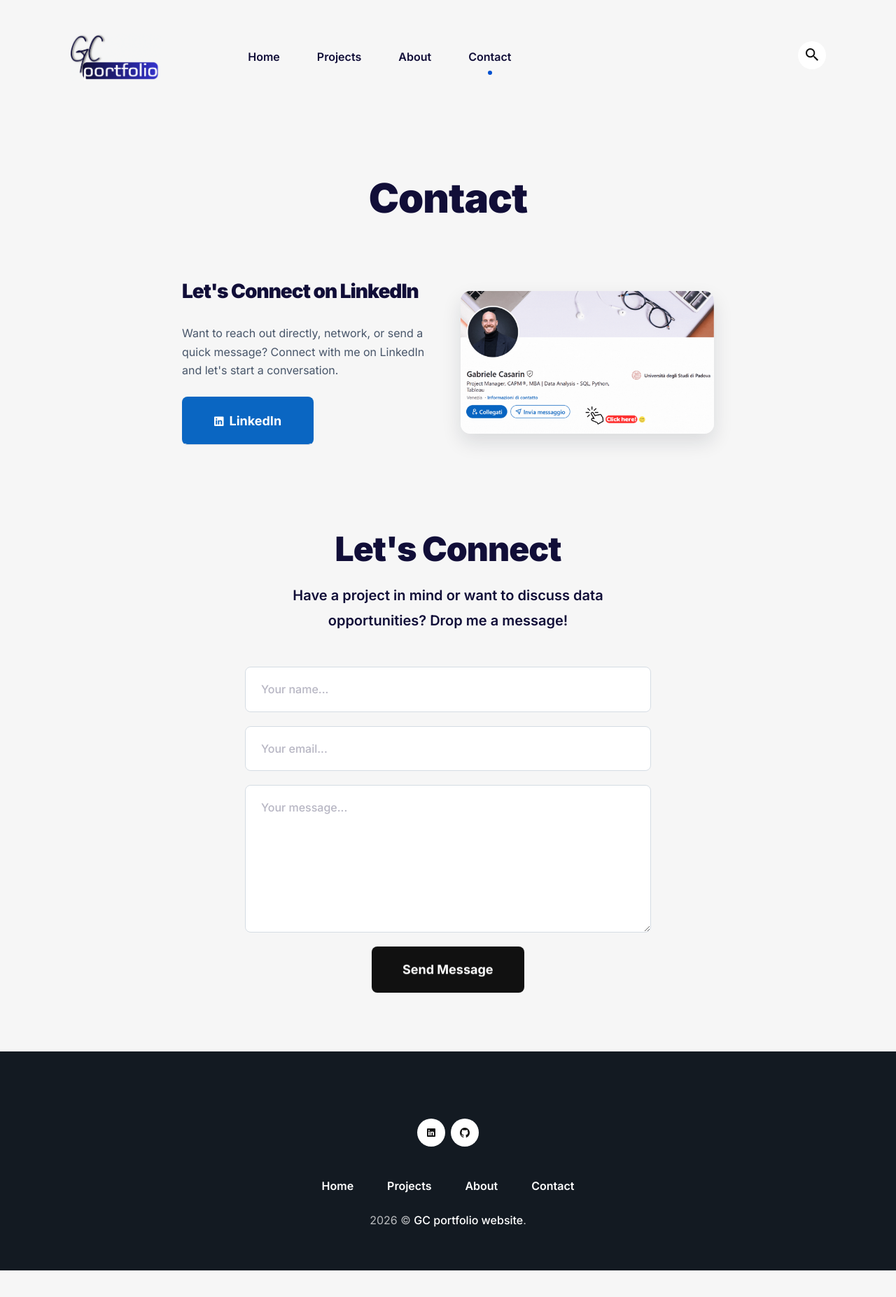
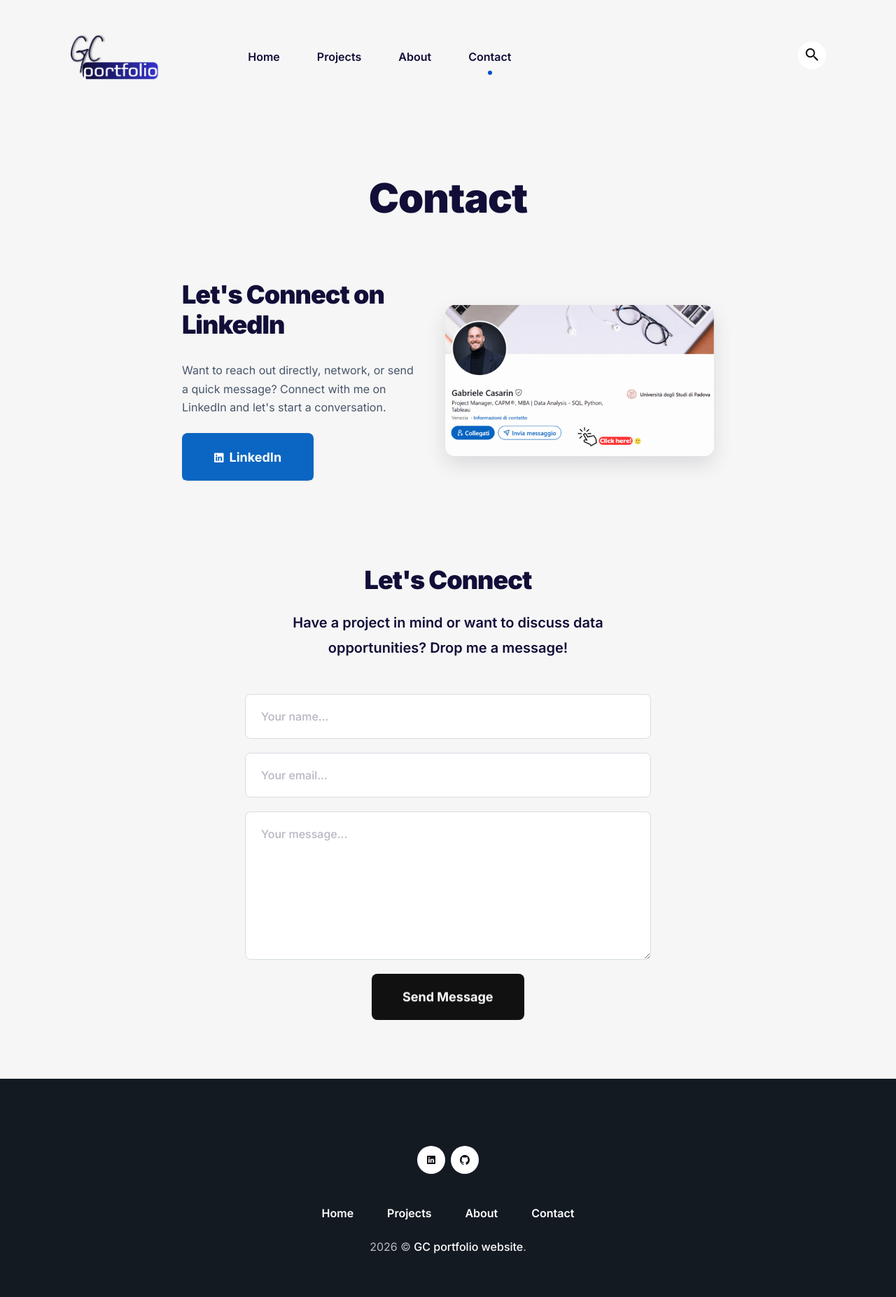
Before and after one commit to gcasarin/gcasarin.github.io, a Jekyll site: the page built from docs/_pages/contact.md, in a window 1280 px wide. Shown: the whole page at 70% size. Built offline with Jekyll 4.4.1, drawn with Linux system fonts in a browser that asks for light colours; before the commit the page ends 1816 px from its top, so only the background shows below that.

Commit message:
Update main.css

```diff
--- a/assets/css/main.css
+++ b/assets/css/main.css
@@ -4330,13 +4330,21 @@ section,
   --hero-title-size: 2.7rem;
   --projects-title-size: 2.5rem;
   --skills-title-size: 2.5rem;
-  --contact-title-size: 3rem;
+  --contact-title-size: 2.25rem; /* ridotto per allinearlo a "Let's Connect on LinkedIn" */
+  --contact-linkedin-heading-size: 2.25rem;
+
+  /* Immagine nella sezione LinkedIn (DESKTOP) */
+  --contact-split-img-max-width: 540px; /* aumentato da 440px */
 
   /* Regolazioni separate MOBILE (sotto i 768px) */
   --hero-title-size-mobile: 1.9rem;
   --projects-title-size-mobile: 1.8rem;
   --skills-title-size-mobile: 1.8rem;
-  --contact-title-size-mobile: 2.25rem;
+  --contact-title-size-mobile: 1.65rem; /* ridotto su mobile */
+  --contact-linkedin-heading-size-mobile: 1.65rem;
+
+  /* Immagine nella sezione LinkedIn (MOBILE) */
+  --contact-split-img-max-width-mobile: 100%;
 }
 
 /* Applicazione desktop */
@@ -4352,6 +4360,11 @@ section,
 
 .skills-section .section-title {
   font-size: var(--skills-title-size) !important;
+  line-height: 1.2;
+}
+
+.contact-linkedin-split__left .section__title {
+  font-size: var(--contact-linkedin-heading-size) !important;
   line-height: 1.2;
 }
 
@@ -4374,8 +4387,20 @@ section,
     font-size: var(--skills-title-size-mobile) !important;
   }
 
+  .contact-linkedin-split__left .section__title {
+    font-size: var(--contact-linkedin-heading-size-mobile) !important;
+  }
+
   .c-contact-form__contact-title {
     font-size: var(--contact-title-size-mobile) !important;
+  }
+
+  .contact-linkedin-split__right {
+    flex: 1 1 100%;
+  }
+
+  .contact-linkedin-split__image img {
+    max-width: var(--contact-split-img-max-width-mobile);
   }
 }
 
@@ -4441,13 +4466,13 @@ section,
 }
 
 .contact-linkedin-split__right {
-  flex: 1 1 320px;
+  flex: 1.15 1 360px;
   text-align: center;
 }
 
 .contact-linkedin-split__image img {
   width: 100%;
-  max-width: 440px;
+  max-width: var(--contact-split-img-max-width);
   height: auto;
   border-radius: 14px;
   display: block;
```
